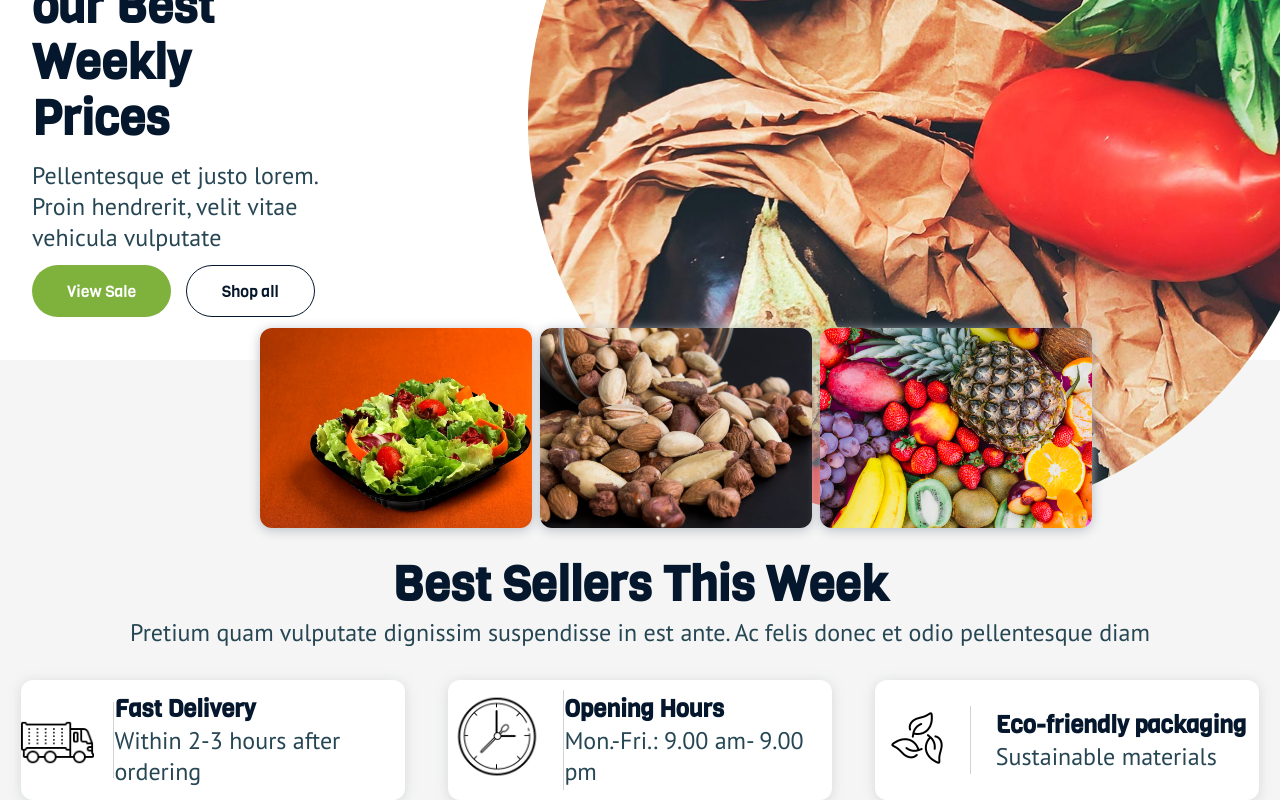
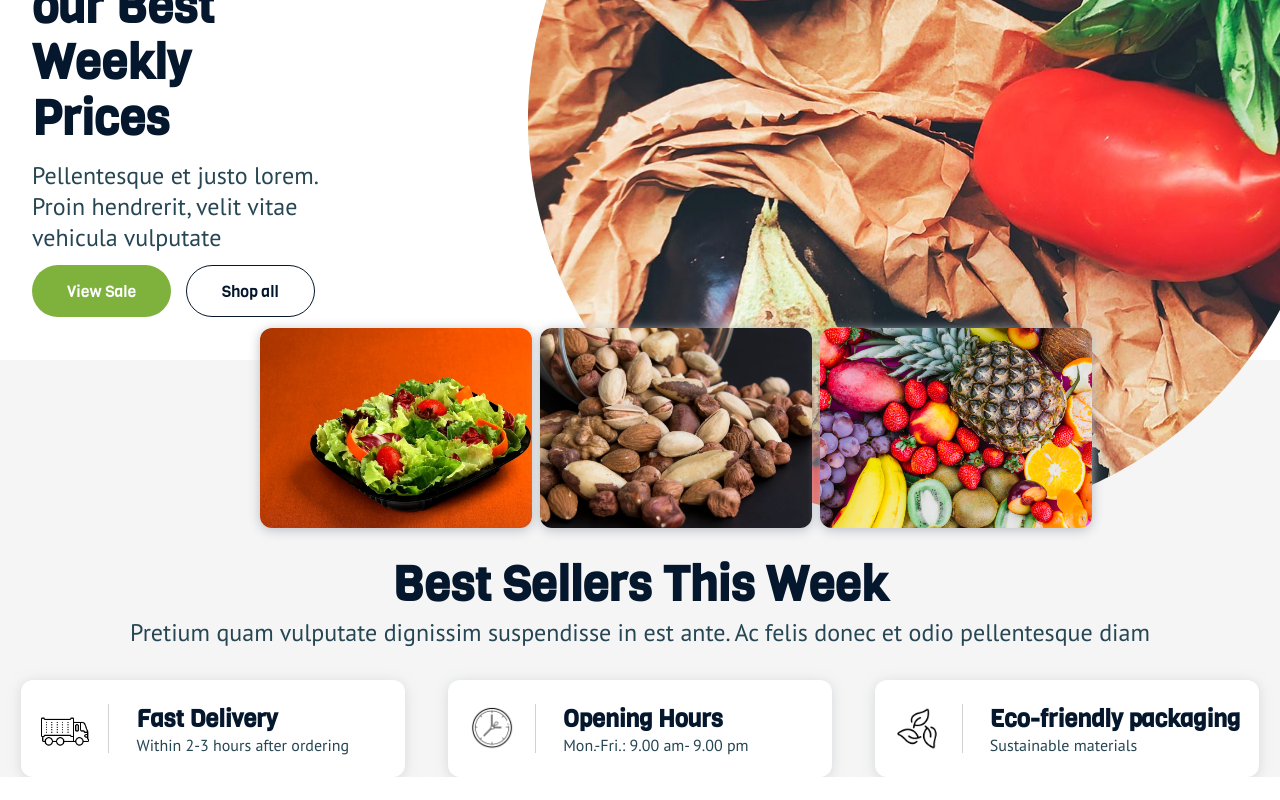
Before and after one commit to FelipeMacedo315/Bookstore, a Vue app in the folder disho/: page / in a window 1280 px wide. Shown: the part 400-1200 px from the top of the page. After the commit the page ends 1177 px from the top, so only its background shows below. Built offline with nearby package versions, Linux system fonts and the light colour scheme.

Commit message:
seção vantagens feita

```diff
--- a/disho/src/components/Vantagens.vue
+++ b/disho/src/components/Vantagens.vue
@@ -16,20 +16,21 @@ export default {
 };
 </script>
 
-<style lang="scss">
+<style lang="scss" scoped>
 .card-vantagens {
   background-color: var(--colorWhite);
   box-shadow: 0px 2px 12px rgba(183, 189, 196, 0.503551);
   border-radius: 12px;
-  height: 15vh;
   width: 30%;
   display: flex;
-  justify-content: space-around;
+  justify-content: space-between;
   align-items: center;
 }
 .container-img {
   border-right: 1px solid var(--grayLight);
   padding-right: 5%;
+  padding-left: 5%;
+  height: 50%;
   img {
     width: 100%;
     height: 100%;
@@ -37,6 +38,7 @@ export default {
   }
 }
 .text-vantagens {
+  width: 70%;
   text-align: left;
   h2 {
     color: var(--colorDisho);
@@ -44,7 +46,7 @@ export default {
     font-size: 1.5rem;
   }
   p {
-    color: var(--ColorText);
+    color: var(--colorText);
     font-family: PT-Sans-Regular;
     font-size: 1rem;
   }
```
Also changed, not shown: 1 other file (tests, documents, lock files or other folders).
